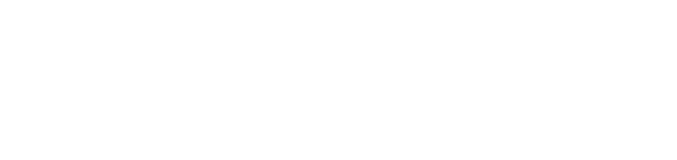
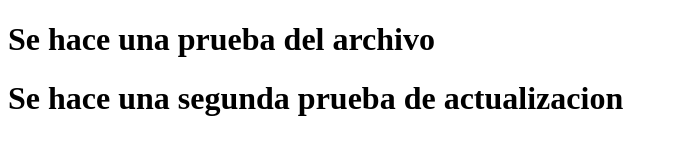
Before and after one commit to gcespedeslnx/sitio_web_1, a plain HTML site: page index.html in a window 1280 px wide. Shown: the whole page, without its empty margins (0-677 px from the left). Drawn offline with Linux system fonts and the light colour scheme.

Commit message:
chore: second test of file index

```diff
--- a/index.html
+++ b/index.html
@@ -7,5 +7,7 @@
     <title>Document</title>
 </head>
 <body>
+      <h1> Se hace una prueba del archivo</h1>
+      <h1> Se hace una segunda prueba de actualizacion </h1>
 </body>
 </html>
```
